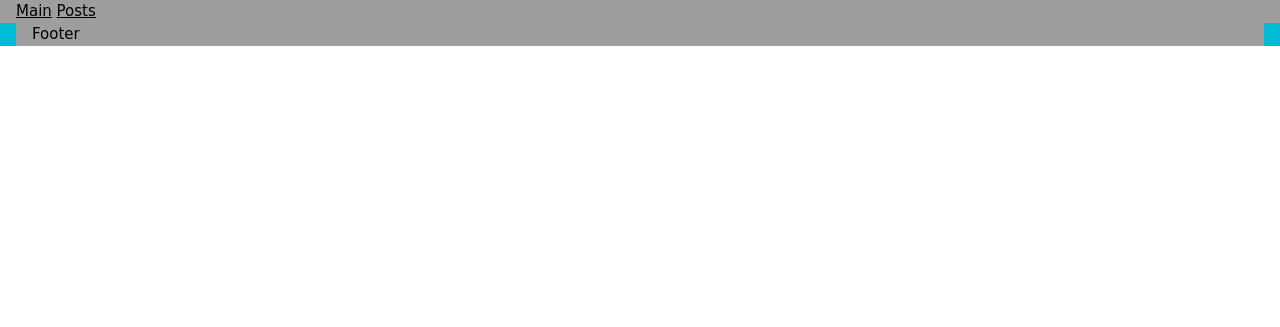
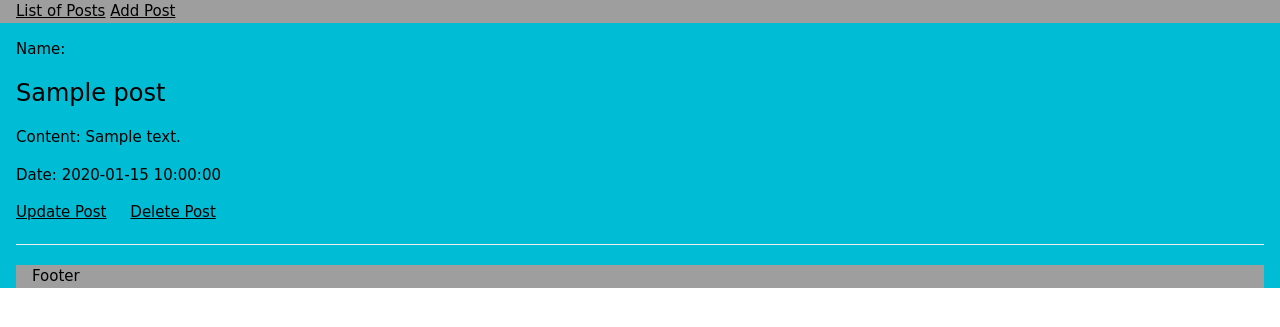
Before and after one commit to Ferid-Rz/ToDoList, a PHP site: page / in a window 1280 px wide. Shown: the top 327 px of the page. Run offline with PHP 8.4, Linux system fonts and the light colour scheme; tables that the repository leaves empty or names only in its code hold one stand-in row (values such as "Sample post"); data that the repository does not hold is empty.

Commit message:
list of all posts from db

```diff
--- /dev/null
+++ b/controllers/post_controller.php
@@ -0,0 +1,21 @@
+<?php
+
+class PostController {
+    public function read() {
+
+      $posts = Post::all();
+      require_once('views/post/read.php');
+    }
+
+
+    public function create() {
+
+    }
+    public function update() {
+
+    }
+    public function delete() {
+
+    }
+}
+?>
--- a/index.php
+++ b/index.php
@@ -4,6 +4,9 @@ require_once('connection.php');
 if (isset($_GET['controller']) && isset($_GET['action'])) {
     $controller = $_GET['controller'];
     $action     = $_GET['action'];
+} else {
+    $controller = 'post';
+    $action     = 'read';
 }
 
 require_once('views/layout.php');
--- /dev/null
+++ b/models/post.php
@@ -0,0 +1,55 @@
+<?php
+  class Post {
+
+
+    public $id;
+    public $title;
+    public $content;
+    public $date;
+
+    public function __construct($id, $title, $content, $date) {
+      $this->id    = $id;
+      $this->title  = $title;
+      $this->content = $content;
+      $this->date = $date;
+    }
+
+    public static function all() {
+
+      $conn = new mysqli(servername, username, password, dbname);
+
+
+      if ($conn->connect_error) {
+          die("Connection failed: " . $conn->connect_error);
+      }
+
+      $stmt = $conn->prepare("Select id,title,content,date from Post");
+      $stmt->execute();
+      $result = $stmt->get_result();
+
+      while($row = $result->fetch_row()) {
+        $arr[]=array('id'=>$row['0'], 'title'=>$row['1'], 'content'=>$row['2'], 'date'=>$row['3']);
+      }
+      $stmt->close();
+      $conn->close();
+
+      return $arr;
+    }
+
+
+    public static function update($id) {
+
+    }
+
+    public static function add() {
+
+    }
+
+
+
+    public static function remove($id) {
+
+   }
+
+}
+?>
--- a/routes.php
+++ b/routes.php
@@ -1,13 +1,35 @@
 <?php
   function call($controller, $action) {
+
+    require_once('controllers/' . $controller . '_controller.php');
+
+    switch($controller) {
+        case 'pages':
+            $controller = new PagesController();
+        break;
+
+        default:
+
+        require_once("models/{$controller}.php");
+        $controllerClassName = $controller . 'Controller';
+        $controller = new $controllerClassName();
+        break;
+    }
+
     $controller->{ $action }();
   }
 
-$controllers = array();
+
+$controllers = array('pages' => ['home'],
+                    'post' => ['read','create','update','delete'],
+                    );
+
 
   if (array_key_exists($controller, $controllers)) {
     if (in_array($action, $controllers[$controller])) {
       call($controller, $action);
     }
+
   }
+
   ?>
--- a/views/layout.php
+++ b/views/layout.php
@@ -9,8 +9,8 @@
   </head>
   <body>
     <header class="w3-container w3-gray">
-      <a href='#'>Main</a>
-      <a href='#'>Posts</a>
+      <a href='?controller=post&action=read'>List of Posts</a>
+      <a href='#'>Add Post</a>
     </header>
 <div class="w3-container w3-cyan">
     <?php require_once('routes.php'); ?>
--- /dev/null
+++ b/views/post/read.php
@@ -0,0 +1,12 @@
+<?php foreach($posts as $post) { ?>
+  <p>
+    Name: <h3><?php echo $post['title']; ?></h3>
+
+    <p>Content: <?php echo $post['content']; ?> </p>
+    <p>Date: <?php echo $post['date']; ?> </p>
+
+    <a href='#'>Update Post</a> &nbsp; &nbsp;
+    <a href='#'>Delete Post</a> &nbsp;
+    <hr>
+  </p>
+<?php } ?>
```
Also changed, not shown: controllers/main_controller.php (deleted), models/model.php (deleted).
